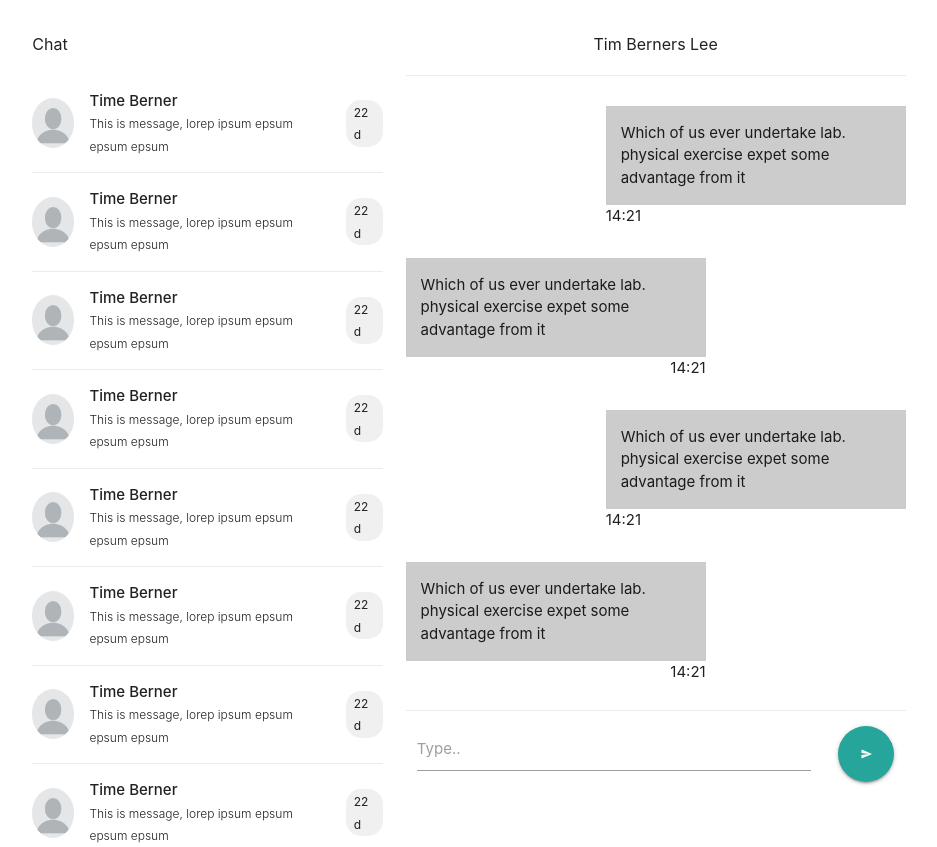
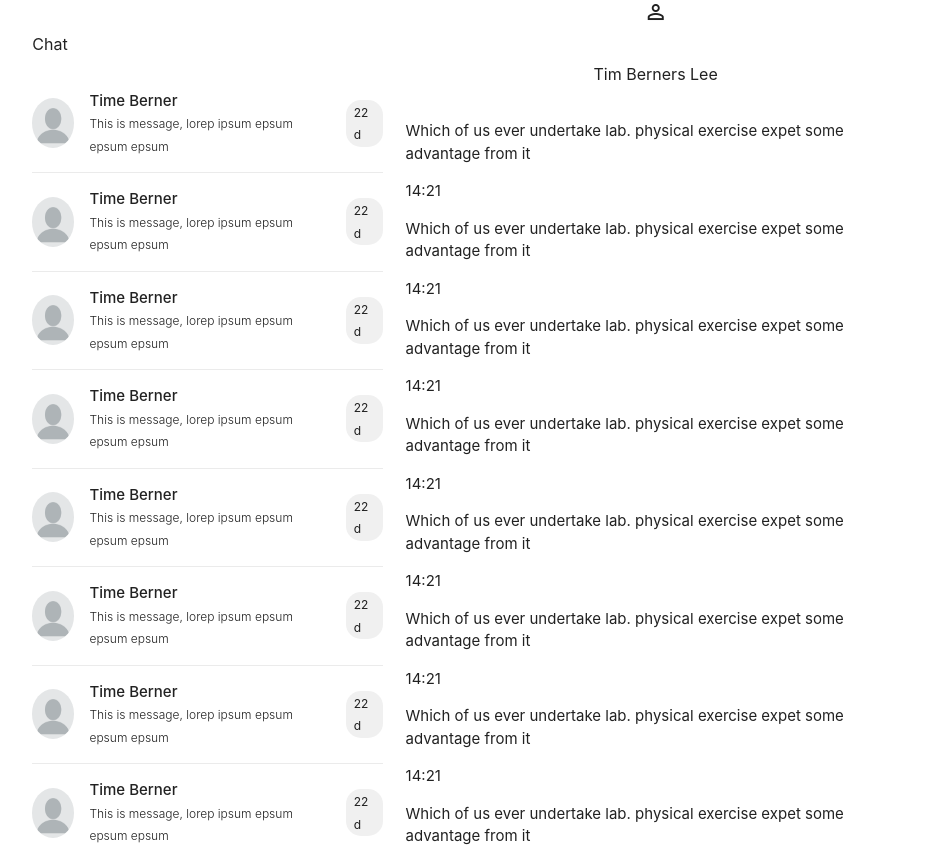
Before and after one commit to azeemmirza/chat, an Angular app in the folder client/: page / in a window 1280 px wide. Shown: the top 847 px of the page, without its empty margins (171-1108 px from the left). Built offline with nearby package versions, Linux system fonts and the light colour scheme; no server answers.

Commit message:
Chat Comp #3

```diff
--- a/client/src/app/chat/chat.component.html
+++ b/client/src/app/chat/chat.component.html
@@ -1,8 +1,8 @@
 <div class="chat h-100">
   <div class="header center-align">
-    <h2>Tim Berners Lee</h2>
+    <i class="material-icons">perm_identity</i> <h2>Tim Berners Lee</h2>
   </div>
-  <div class="window scroll-y-overflow">
+  <div class="body">
     <div class="window-wrap ">
       <div class="sent">
         <div class="text">
@@ -84,15 +84,15 @@
       </div>
     </div>
   </div>
-  <div class="message-input">
-    <form>
+  <div class="footer">
+    <form [formGroup]="msg" (ngSubmit)="onSend(msg.value)">
       <div class="input-field col m10">
-        <textarea id="message" class="materialize-textarea"></textarea>
+        <textarea id="message" class="materialize-textarea" formControlName="message"></textarea>
         <label for="message">Type..</label>
 
       </div>
       <div class="input-field col m2 right-align">
-        <button class="btn-floating btn-large waves-effect darken-3" type="submit" name="action">
+        <button class="btn-floating btn-large waves-effect darken-3" type="submit" name="action" [disabled]="!msg.valid">
           <i class="material-icons center font-small">send</i>
         </button>
       </div>
--- a/client/src/app/chat/chat.component.ts
+++ b/client/src/app/chat/chat.component.ts
@@ -1,4 +1,6 @@
 import { Component, OnInit } from '@angular/core';
+import {FormBuilder, FormGroup, Validators} from "@angular/forms";
+import {ChatService} from "../chat.service";
 
 @Component({
   selector: 'app-chat',
@@ -7,9 +9,19 @@
 })
 export class ChatComponent implements OnInit {
 
-  constructor() { }
+  msg: FormGroup;
+  constructor( private fb: FormBuilder, private chat: ChatService) { }
 
   ngOnInit() {
+    this.msg = this.fb.group({
+      message : [null, Validators.required]
+    });
+  }
+
+  onSend (a) {
+    console.log(a);
+    this.chat.sendMessage(a);
+
   }
 
 }
```
